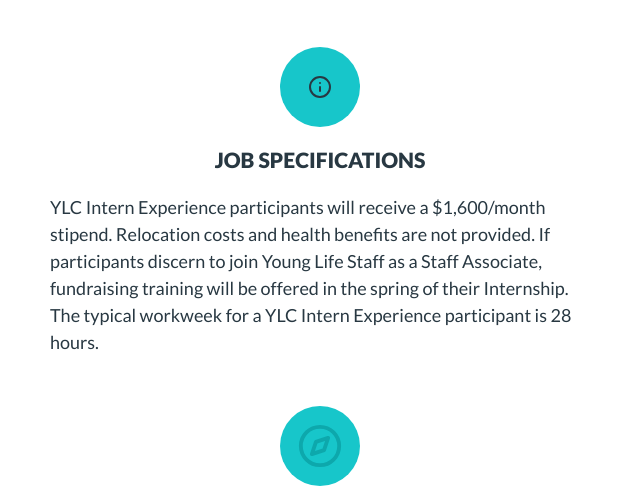
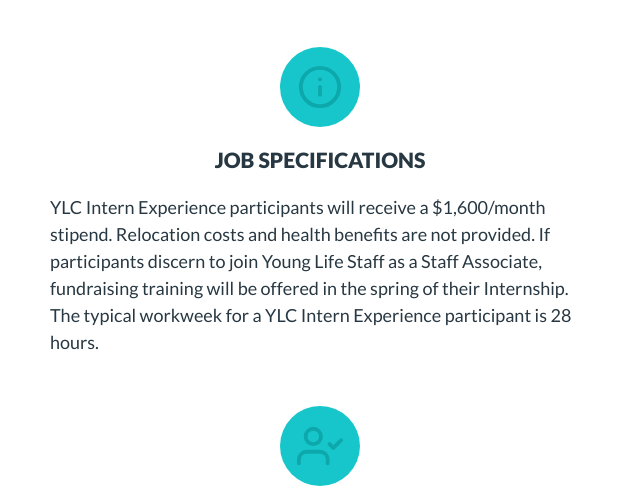
Before and after one commit to markadamfoster/ylc-intern-landing-page, a plain HTML site: page index.html in a window 1280 px wide. Shown: the part 1187-1691 px from the top of the page, 320-960 px from the left. Drawn offline with Linux system fonts and the light colour scheme.

Commit message:
update icons

```diff
--- a/index.html
+++ b/index.html
@@ -53,7 +53,12 @@
 
   <section class="white-bg">
     <div class="circle-icon">
-        <svg xmlns="http://www.w3.org/2000/svg" width="24" height="24" viewBox="0 0 24 24" fill="none" stroke="currentColor" stroke-width="2" stroke-linecap="round" stroke-linejoin="round" class="feather feather-info"><circle cx="12" cy="12" r="10"></circle><line x1="12" y1="16" x2="12" y2="12"></line><line x1="12" y1="8" x2="12" y2="8"></line></svg>
+      <svg xmlns="http://www.w3.org/2000/svg" width="46" height="46" viewBox="0 0 24 24" fill="none" stroke="#0DA8AC" stroke-width="2"
+        stroke-linecap="round" stroke-linejoin="round" class="feather feather-info">
+        <circle cx="12" cy="12" r="10"></circle>
+        <line x1="12" y1="16" x2="12" y2="12"></line>
+        <line x1="12" y1="8" x2="12" y2="8"></line>
+      </svg>
     </div>
     <h3>Job Specifications</h3>
     <p>
@@ -66,20 +71,26 @@
   <section class="white-bg">
     <div class="circle-icon">
       <svg xmlns="http://www.w3.org/2000/svg" width="46" height="46" viewBox="0 0 24 24" fill="none" stroke="#0DA8AC" stroke-width="2"
-        stroke-linecap="round" stroke-linejoin="round" class="feather feather-compass">
-        <circle cx="12" cy="12" r="10"></circle>
-        <polygon points="16.24 7.76 14.12 14.12 7.76 16.24 9.88 9.88 16.24 7.76"></polygon>
+        stroke-linecap="round" stroke-linejoin="round" class="feather feather-user-check">
+        <path d="M16 21v-2a4 4 0 0 0-4-4H5a4 4 0 0 0-4 4v2"></path>
+        <circle cx="8.5" cy="7" r="4"></circle>
+        <polyline points="17 11 19 13 23 9"></polyline>
       </svg>
+
     </div>
     <h3>Qualifications</h3>
     <ol>
-      <li>Believes in Jesus Christ, and currently seeking growth in one’s spiritual life, and currently seeking maturity in one’s faith.  We are looking for people who are teachable and display qualities of faithfulness in their lives.</li>
+      <li>Believes in Jesus Christ, and currently seeking growth in one’s spiritual life, and currently seeking maturity in one’s
+        faith. We are looking for people who are teachable and display qualities of faithfulness in their lives.</li>
 
       <li>College graduate with a four-year degree at an accredited university, or equivalent.</li>
 
       <li>Willing and able to work at a variety of times, including nights and weekends, as needed.</li>
 
-      <li>Willing to go where placed and value the YLC Intern Experience opportunity above a particular location/campus ministry. Placement decisions ultimately reside with the Intern Experience Leadership Team, with some consideration to applicant preference.</li>
+      <li>Willing to go where placed and value the YLC Intern Experience opportunity above a particular location/campus ministry.
+        Placement decisions ultimately reside with the Intern Experience Leadership Team, with some consideration to applicant
+        preference.
+      </li>
 
       <li>Agrees to sign and adhere to Young Life’s Faith and Conduct Policy</li>
     </ol>
@@ -94,7 +105,8 @@
   </section>
 
   <footer class="grad-background">
-    <strong>Questions?</strong>&nbsp; Contact&nbsp; <a href="mailto:sajafoster@gmail.com">sajafoster@gmail.com</a>
+    <strong>Questions?</strong>&nbsp; Contact&nbsp;
+    <a href="mailto:sajafoster@gmail.com">sajafoster@gmail.com</a>
   </footer>
 
 </body>
```
